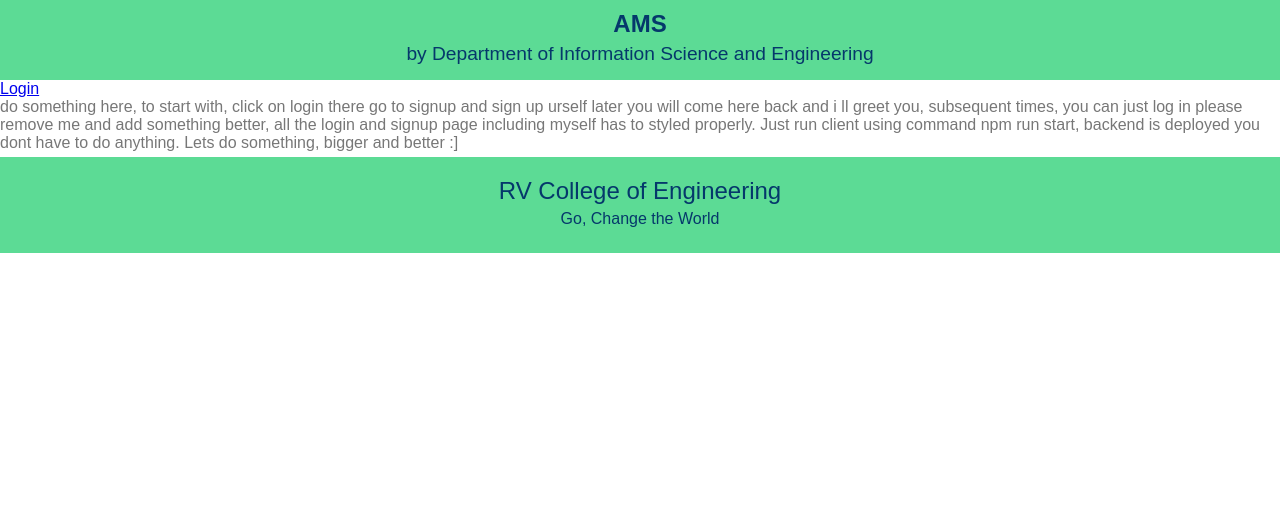
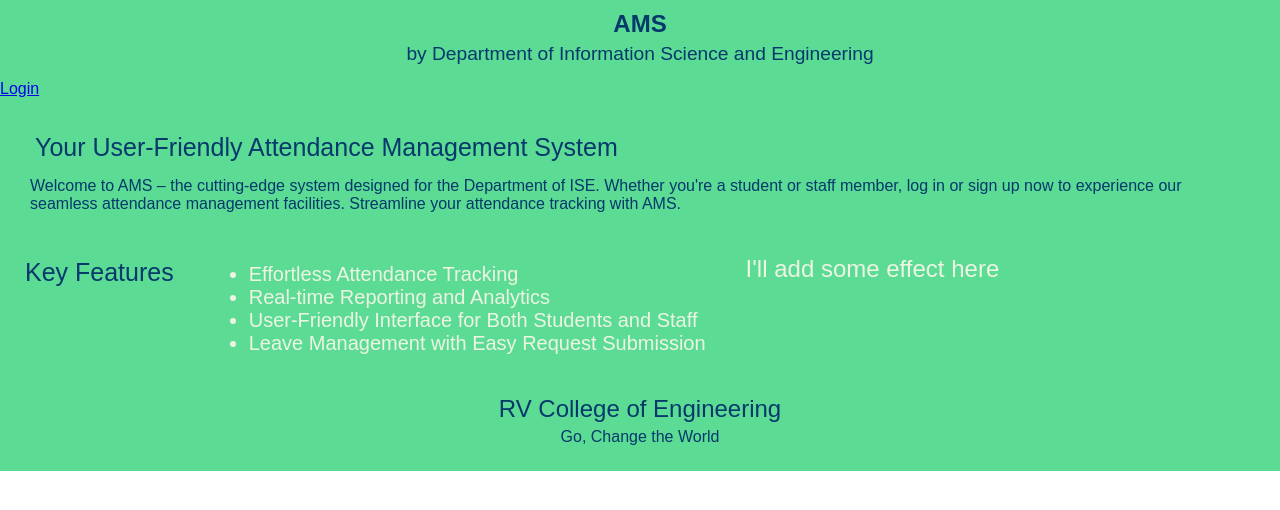
Before and after one commit to VinayVidhehi/Attendance_Logger, a React (Create React App) app in the folder client/: page / in a window 1280 px wide. Shown: the top 510 px of the page. Built offline with nearby package versions, Linux system fonts and the light colour scheme.

Commit message:
main page changes

```diff
--- a/client/package.json
+++ b/client/package.json
@@ -10,7 +10,7 @@
     "react": "^18.2.0",
     "react-dom": "^18.2.0",
     "react-router-dom": "^6.21.1",
-    "react-scripts": "5.0.1",
+    "react-scripts": "^3.0.1",
     "tesseract.js": "^5.0.4",
     "web-vitals": "^2.1.4"
   },
--- a/client/src/Components/Body/Body.css
+++ b/client/src/Components/Body/Body.css
@@ -0,0 +1,78 @@
+
+/* h2{
+
+ font-size: 30px;
+ display: flex;
+ flex-direction: column;
+ margin: 20px;
+ align-items: center;
+ justify-content: space-between;
+}
+h3{
+    font-size: 20px;
+    margin: 20px;
+}     */
+
+.welcome-content {
+    display: flex;
+    justify-content: space-between;
+    margin: 20px;
+  }
+
+  .text-content {
+    max-width: 100%;
+    color: #05386b;
+  }
+  body {
+    color: #edf5e1;
+  }
+
+  div {
+    color: #edf5e1;
+    background-color: #5cdb95;
+  }
+
+  h1, h2, h3 {
+    color: #edf5e1;
+    margin: 20px;
+  }
+  h2{
+    font-size: large;
+    color: #05386b;
+  }
+  .welcome{
+    color: #05386b;
+    font-size: 25px;
+    margin: 15px;
+  }
+ul{
+    font-size: 20px;
+    margin: 20px;
+    color: #edf5e1;
+    margin-left: 60px;
+}
+.bouncing-text {
+    font-size: 24px;
+    animation: bounce 1s infinite alternate;
+    margin: 20px;
+    text-align: center;
+  }
+  .features-section {
+    display: flex;
+    flex-wrap: wrap;
+    margin-top: 20px;
+    margin-left: 10px;
+
+  }
+
+  @keyframes bounce {
+    to {
+      transform: translateY(-10px);
+    }
+  }
+p{
+    margin:10px;
+}
+.login_button{
+    margin: 35px;
+}
--- a/client/src/Components/Body/Body.js
+++ b/client/src/Components/Body/Body.js
@@ -1,6 +1,7 @@
 import React, { useEffect } from 'react';
 import {useLocation, Link } from 'react-router-dom';
 //import PerformOCR from './OCR';
+import "./Body.css"
 
 const Body = () => {
   const location = useLocation();
@@ -18,13 +19,41 @@
       {location.state && location.state.email && location.state.password ? (
         <p>Hello, welcome to AMS!</p>
       ) : (
-        <Link to="/login">Login</Link>
+        <Link to="/login" >Login</Link>
       )}
-      <div>
-        <h3>do something here, to start with, click on login there go to signup and sign up urself later you will come here back and i ll greet you, subsequent times, you can just log in please remove me and add something better, all the login and signup page including myself has to styled properly. Just run client using command npm run start, backend is deployed you dont have to do anything. Lets do something, bigger and better :]</h3>
+      <section>
+       <div className="welcome-content">
+        <div className="text-content">
+
+          <p className="welcome">Your User-Friendly Attendance Management System</p>
+          <p>
+            Welcome to AMS – the cutting-edge system designed for the Department of ISE. Whether you're a student or staff member, log in or sign up now to experience our seamless attendance management facilities. Streamline your attendance tracking with AMS.
+          </p>
+        </div>
+        </div>
+        </section>
+      {/*<PerformOCR />*/}
+      {/* Additional Section for Features */}
+      <section>
+              <div className="features-section">
+        <p className='welcome'>Key Features</p>
+        <ul>
+          <li>Effortless Attendance Tracking</li>
+          <li>Real-time Reporting and Analytics</li>
+          <li>User-Friendly Interface for Both Students and Staff</li>
+          <li>Leave Management with Easy Request Submission</li>
+
+        </ul>
+        <div className="bouncing-text">I'll add some effect here</div>
+
+
+
       </div>
-      {/*<PerformOCR />*/}
+      </section>
     </div>
+
+
+
   );
 };
 
```
Also changed, not shown: 1 other file (tests, documents, lock files or other folders).
